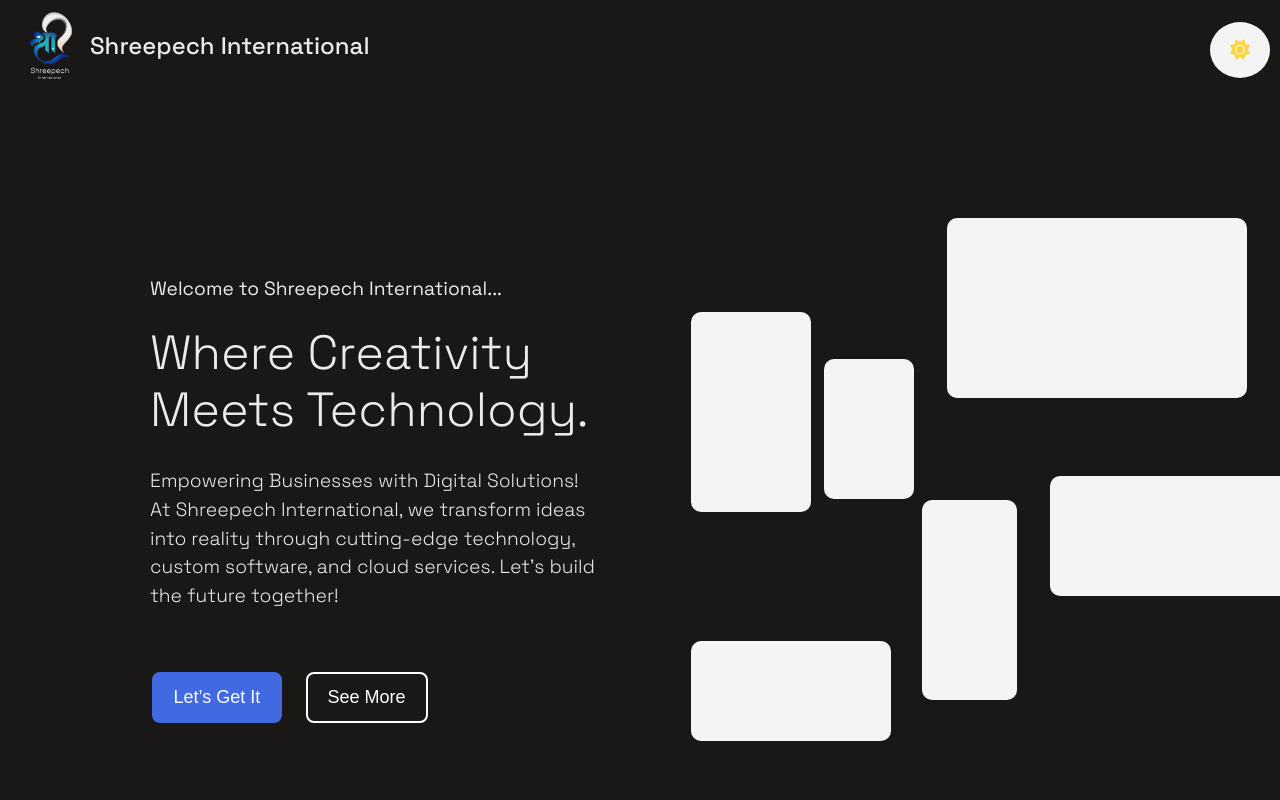
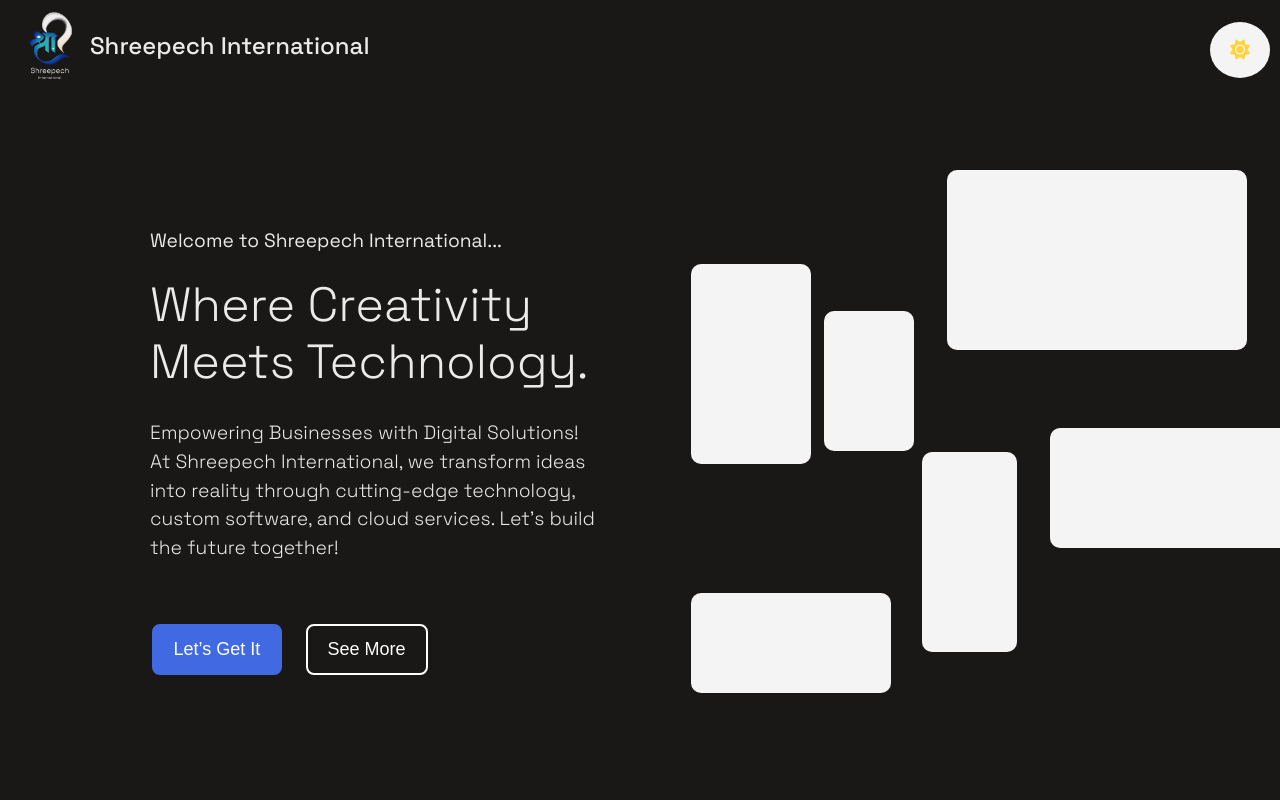
Before and after one commit to shreepechinternationals/shreepechportfolio, a React (Vite) app: page / in a window 1280 px wide. Shown: the top 800 px of the page. Built offline with nearby package versions, Linux system fonts and the light colour scheme.

Commit message:
fixed margin issue on landing page

```diff
--- a/src/index.css
+++ b/src/index.css
@@ -231,7 +231,7 @@
 
   /* height: 100vh; */
   width: 80%;
- /* margin: 6rem; */
+ margin-bottom: 6rem;
   /* overflow: hidden ; */
   /* background-color: white; */
 }
```
